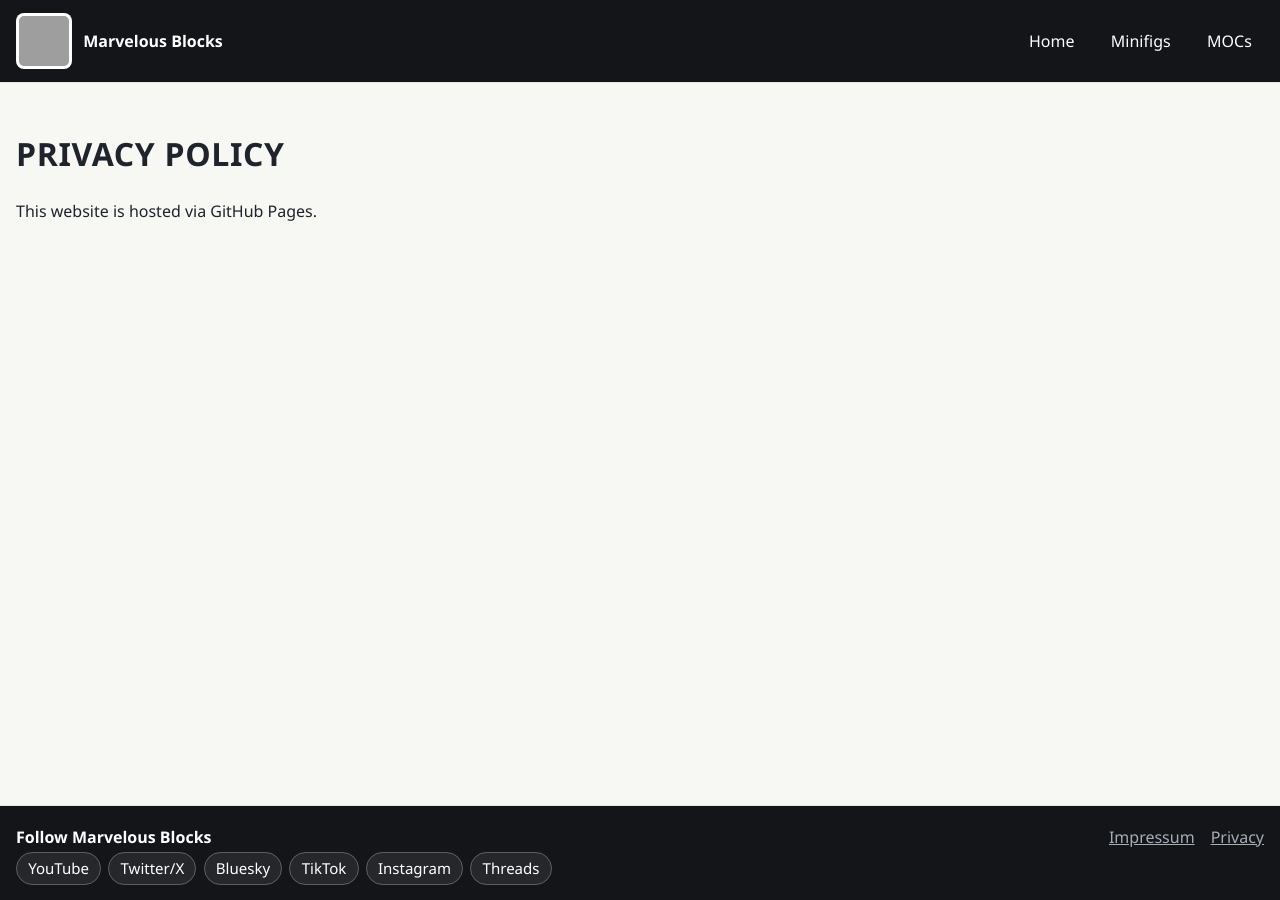
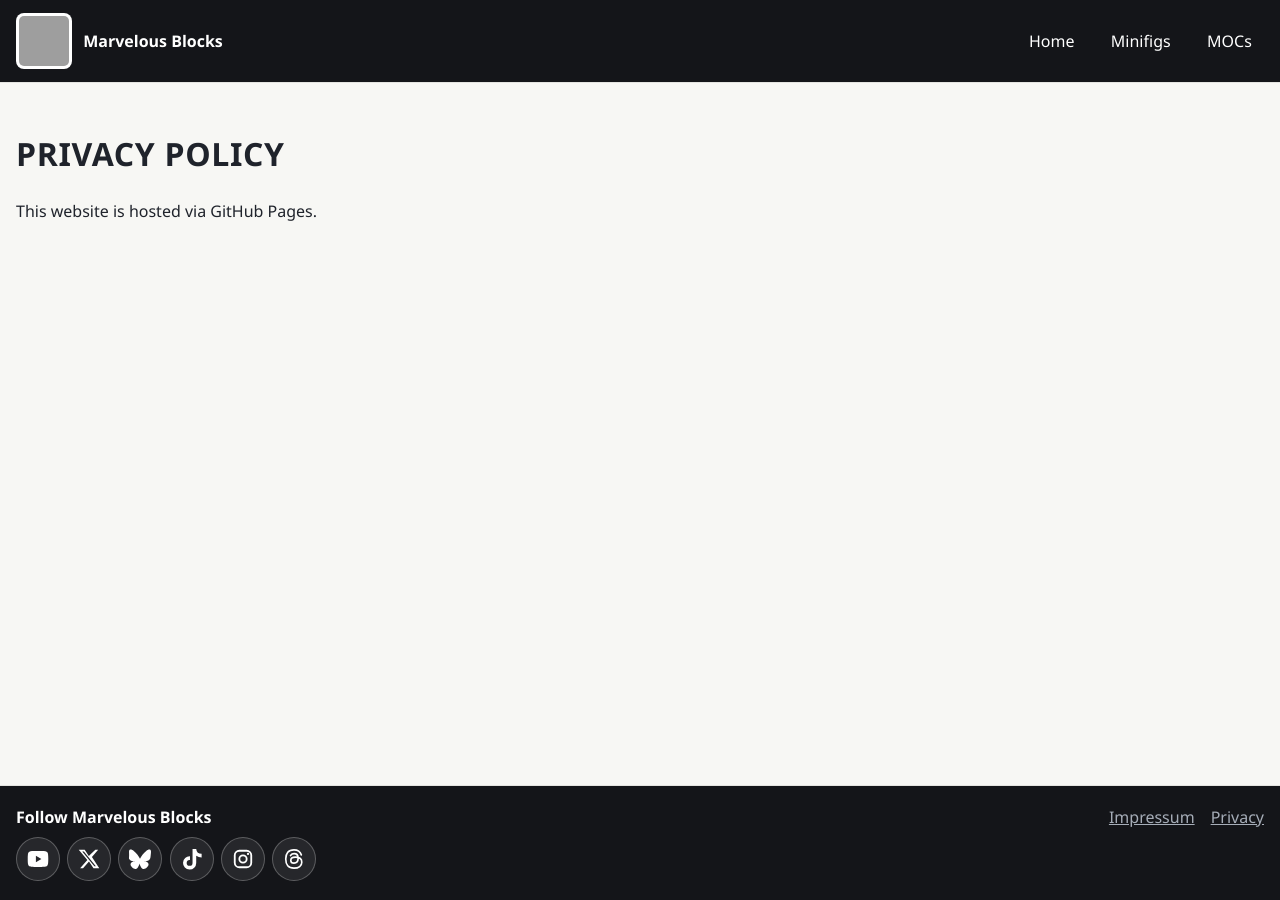
Before and after one commit to MarvelousBlocks/marvelousblocks.github.io, a Jekyll site: the page built from privacy.md, in a window 1280 px wide. Built offline with Jekyll 4.4.1, drawn with Linux system fonts in a browser that asks for light colours; grey boxes are pictures that could not be loaded.

Commit message:
feat(website): simplify homepage and add social icons

```diff
--- a/_includes/social-links.html
+++ b/_includes/social-links.html
@@ -1,9 +1,45 @@
 {% assign links = site.social.links %}
 <ul class="social-links">
-  {% if links.youtube %}<li><a href="{{ links.youtube }}" rel="noopener noreferrer" target="_blank">YouTube</a></li>{% endif %}
-  {% if links.twitter %}<li><a href="{{ links.twitter }}" rel="noopener noreferrer" target="_blank">Twitter/X</a></li>{% endif %}
-  {% if links.bluesky %}<li><a href="{{ links.bluesky }}" rel="noopener noreferrer" target="_blank">Bluesky</a></li>{% endif %}
-  {% if links.tiktok %}<li><a href="{{ links.tiktok }}" rel="noopener noreferrer" target="_blank">TikTok</a></li>{% endif %}
-  {% if links.instagram %}<li><a href="{{ links.instagram }}" rel="noopener noreferrer" target="_blank">Instagram</a></li>{% endif %}
-  {% if links.threads %}<li><a href="{{ links.threads }}" rel="noopener noreferrer" target="_blank">Threads</a></li>{% endif %}
+  {% if links.youtube %}
+  <li>
+    <a href="{{ links.youtube }}" aria-label="YouTube" title="YouTube" rel="noopener noreferrer" target="_blank">
+      <svg viewBox="0 0 24 24" aria-hidden="true" focusable="false"><path d="M23 7s-.2-1.7-.9-2.4c-.9-.9-1.9-.9-2.3-1C16.6 3.4 12 3.4 12 3.4s-4.6 0-7.8.2c-.4.1-1.4.1-2.3 1C1.2 5.3 1 7 1 7S.8 9 .8 11v2c0 2 .2 4 .2 4s.2 1.7.9 2.4c.9.9 2.1.9 2.6 1 1.9.2 7.5.2 7.5.2s4.6 0 7.8-.2c.4-.1 1.4-.1 2.3-1 .7-.7.9-2.4.9-2.4s.2-2 .2-4v-2c0-2-.2-4-.2-4ZM9.7 15.5v-7l6 3.5-6 3.5Z"/></svg>
+    </a>
+  </li>
+  {% endif %}
+  {% if links.twitter %}
+  <li>
+    <a href="{{ links.twitter }}" aria-label="Twitter/X" title="Twitter/X" rel="noopener noreferrer" target="_blank">
+      <svg viewBox="0 0 24 24" aria-hidden="true" focusable="false"><path d="M18.9 2H22l-6.8 7.8L23.2 22h-6.3L12 14.6 5.5 22H2.3l7.9-9L.8 2h6.5l4.5 6.7L18.9 2Zm-1.1 18h1.7L6.4 3.9H4.6L17.8 20Z"/></svg>
+    </a>
+  </li>
+  {% endif %}
+  {% if links.bluesky %}
+  <li>
+    <a href="{{ links.bluesky }}" aria-label="Bluesky" title="Bluesky" rel="noopener noreferrer" target="_blank">
+      <svg viewBox="0 0 24 24" aria-hidden="true" focusable="false"><path d="M5.2 3.2C8 5.3 11 9.5 12 11.8c1-2.3 4-6.5 6.8-8.6 2-1.5 5.2-2.7 5.2 1 0 .7-.4 5.9-.7 6.8-.9 3-4.1 3.8-7 3.3 5.1.9 6.4 3.7 3.6 6.5-5.3 5.5-7.6-1.4-8.2-3.2-.1-.3-.1-.5-.2-.3-.1-.2-.1 0-.2.3-.6 1.8-2.9 8.7-8.2 3.2-2.8-2.8-1.5-5.6 3.6-6.5-2.9.5-6.1-.3-7-3.3C.4 10.1 0 4.9 0 4.2c0-3.7 3.2-2.5 5.2-1Z"/></svg>
+    </a>
+  </li>
+  {% endif %}
+  {% if links.tiktok %}
+  <li>
+    <a href="{{ links.tiktok }}" aria-label="TikTok" title="TikTok" rel="noopener noreferrer" target="_blank">
+      <svg viewBox="0 0 24 24" aria-hidden="true" focusable="false"><path d="M16.6 1h-4v15.3a3.2 3.2 0 1 1-2.8-3.2v-4a7.2 7.2 0 1 0 6.8 7.2V8.5a10 10 0 0 0 5.9 1.9v-4A6 6 0 0 1 16.6 1Z"/></svg>
+    </a>
+  </li>
+  {% endif %}
+  {% if links.instagram %}
+  <li>
+    <a href="{{ links.instagram }}" aria-label="Instagram" title="Instagram" rel="noopener noreferrer" target="_blank">
+      <svg viewBox="0 0 24 24" aria-hidden="true" focusable="false"><g fill="none" stroke="currentColor" stroke-width="2"><rect x="3" y="3" width="18" height="18" rx="5"/><circle cx="12" cy="12" r="4"/></g><circle cx="17.5" cy="6.5" r="1.25"/></svg>
+    </a>
+  </li>
+  {% endif %}
+  {% if links.threads %}
+  <li>
+    <a href="{{ links.threads }}" aria-label="Threads" title="Threads" rel="noopener noreferrer" target="_blank">
+      <svg viewBox="0 0 24 24" aria-hidden="true" focusable="false"><path fill="none" stroke="currentColor" stroke-width="1.8" stroke-linecap="round" stroke-linejoin="round" d="M20 7.5C18.8 3.8 16.2 2 12 2 5.8 2 3 5.6 3 12s2.8 10 9 10c5.2 0 8.5-2.7 8.5-6.5 0-3.5-3-5.5-7-5.5-3.2 0-5 1.4-5 3.5 0 1.9 1.5 3 3.5 3 2.9 0 4.5-1.8 4.5-5.3 0-3.1-1.4-5-4.3-5-1.7 0-3.1.7-4 2"/></svg>
+    </a>
+  </li>
+  {% endif %}
 </ul>
--- a/assets/css/style.css
+++ b/assets/css/style.css
@@ -101,40 +101,6 @@ h1 {
   padding: 1.6rem 0 3rem;
 }
 
-.hero {
-  display: grid;
-  grid-template-columns: 1.1fr 0.9fr;
-  gap: 1.3rem;
-  align-items: center;
-}
-
-.hero-copy {
-  background: var(--accent);
-  border: 1px solid var(--accent-deep);
-  border-radius: 18px;
-  padding: 1rem 1.1rem 1.2rem;
-  box-shadow: var(--shadow);
-}
-
-.eyebrow {
-  margin: 0;
-  color: var(--ink);
-  text-transform: uppercase;
-  letter-spacing: 0.06em;
-  font-size: 0.82rem;
-}
-
-.hero h1 {
-  margin: 0.35rem 0 0.45rem;
-  font-size: clamp(1.8rem, 4.5vw, 3rem);
-  line-height: 1.1;
-  color: #fff;
-}
-
-.hero-actions {
-  margin: 1rem 0;
-}
-
 .button {
   display: inline-block;
   border-radius: 999px;
@@ -150,25 +116,6 @@ h1 {
 .button:hover,
 .button:focus-visible {
   background: var(--accent-deep);
-}
-
-.hero-copy .button {
-  background: var(--panel);
-  color: var(--accent);
-  border-color: var(--panel);
-}
-
-.hero-copy .button:hover,
-.hero-copy .button:focus-visible {
-  color: var(--accent-deep);
-}
-
-.hero-art {
-  padding: 0.7rem;
-  border-radius: 18px;
-  border: 1px solid var(--line);
-  background: linear-gradient(160deg, var(--panel) 0%, var(--bg) 100%);
-  box-shadow: var(--shadow);
 }
 
 .hero-art img {
@@ -376,13 +323,23 @@ h1 {
 }
 
 .social-links a {
+  display: inline-flex;
+  align-items: center;
+  justify-content: center;
+  width: 44px;
+  height: 44px;
   text-decoration: none;
   color: #fff;
   background: rgba(255, 255, 255, 0.08);
   border: 1px solid rgba(255, 255, 255, 0.25);
-  border-radius: 999px;
-  padding: 0.34rem 0.7rem;
-  font-size: 0.94rem;
+  border-radius: 50%;
+}
+
+.social-links svg {
+  display: block;
+  width: 22px;
+  height: 22px;
+  fill: currentColor;
 }
 
 .social-links a:hover,
@@ -407,10 +364,6 @@ button:focus-visible {
     align-items: flex-start;
   }
 
-  .hero {
-    grid-template-columns: 1fr;
-  }
-
   .minifig-card a {
     grid-template-columns: 72px 1fr;
   }
```
Also changed, not shown: index.md (+3 -16 lines).
